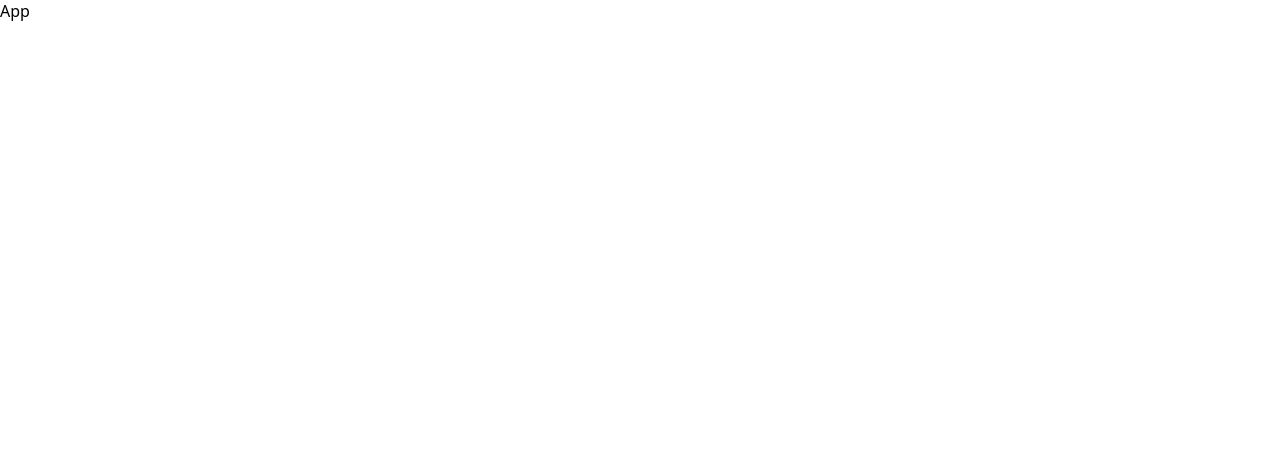
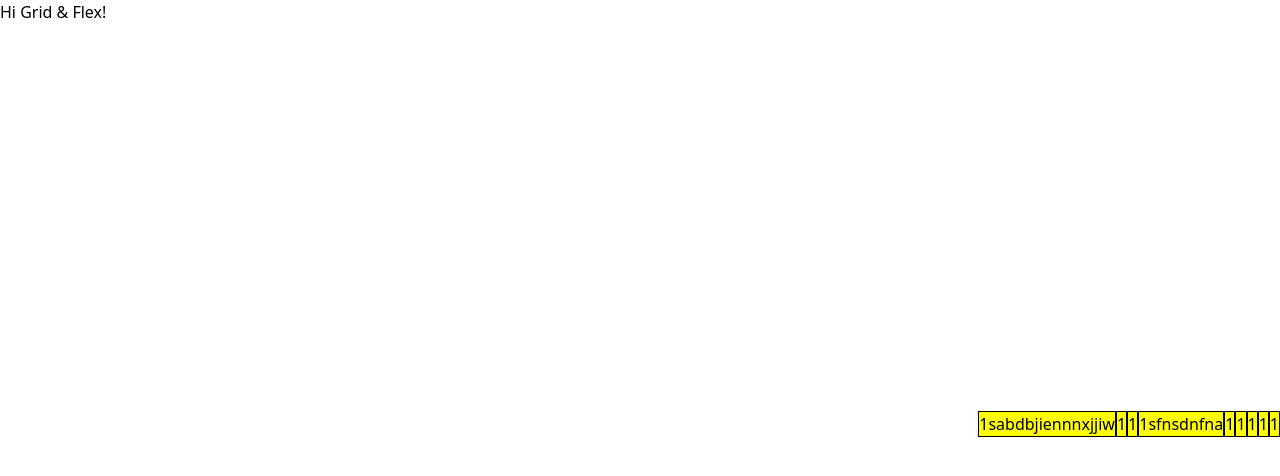
Before and after one commit to DeepHiwase/core-concepts-frontend, a React (Vite) app: page / in a window 1280 px wide. Shown: the top 476 px of the page. Built offline with nearby package versions, Linux system fonts and the light colour scheme.

Commit message:
grid-minmax, auto-fit, auto-fill, min-content, max-content, flex

```diff
--- a/package.json
+++ b/package.json
@@ -10,8 +10,10 @@
     "preview": "vite preview"
   },
   "dependencies": {
+    "@tailwindcss/vite": "^4.1.17",
     "react": "^19.2.0",
-    "react-dom": "^19.2.0"
+    "react-dom": "^19.2.0",
+    "tailwindcss": "^4.1.17"
   },
   "devDependencies": {
     "@eslint/js": "^9.39.1",
--- /dev/null
+++ b/src/App.css
@@ -0,0 +1,31 @@
+.container {
+  width: 100vw;
+  height: 100vh;
+
+  /* display: grid; */
+  /* grid-template-columns: repeat(3, 1fr); */
+  /* grid-template-columns: 1fr minmax(min-content, 3fr); */
+  /* grid-template-columns: repeat(auto-fit, minmax(100px, 1fr)); */
+  /* grid-template-columns: repeat(auto-fill, minmax(100px, 1fr)); */
+  /* grid-template-rows: repeat(2, 2fr 1fr); */
+
+  display: flex;
+  /* flex-direction: row;
+  flex-wrap: wrap; */
+  flex-flow: row wrap;
+  justify-content: flex-end;
+  align-items: center;
+}
+
+.container div {
+  /* width: 100px;
+  height: 100px; */
+  background-color: yellow;
+  border: 1px solid black;
+}
+
+/* @media (min-width:935px) {
+  .container {
+    grid-template-columns: repeat(4, 1fr);
+  }
+} */
--- a/src/App.jsx
+++ b/src/App.jsx
@@ -1,5 +1,22 @@
+import "./App.css";
+
 const App = () => {
-  return <div>App</div>;
+  return (
+    <>
+      <span>Hi Grid & Flex!</span>
+      <div className="container">
+        <div>1sabdbjiennnxjjiw</div>
+        <div>1</div>
+        <div>1</div>
+        <div>1sfnsdnfna</div>
+        <div>1</div>
+        <div>1</div>
+        <div>1</div>
+        <div>1</div>
+        <div>1</div>
+      </div>
+    </>
+  );
 };
 
 export default App;
--- a/src/index.css
+++ b/src/index.css
@@ -1,3 +1,5 @@
+@import "tailwindcss";
+
 :root {
   font-family: system-ui, Avenir, Helvetica, Arial, sans-serif;
 
--- a/vite.config.js
+++ b/vite.config.js
@@ -1,5 +1,6 @@
 import { defineConfig } from "vite";
 import react from "@vitejs/plugin-react";
+import tailwindcss from "@tailwindcss/vite";
 
 // https://vite.dev/config/
 export default defineConfig({
@@ -9,5 +10,6 @@ export default defineConfig({
         plugins: [["babel-plugin-react-compiler"]],
       },
     }),
+    tailwindcss(),
   ],
 });
```
Also changed, not shown: 1 other file (tests, documents, lock files or other folders).
